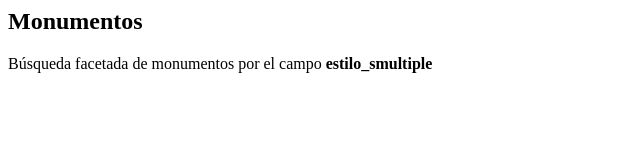
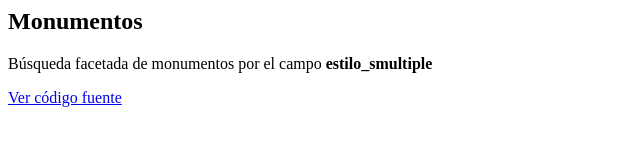
Before and after one commit to zaragoza-sedeelectronica/zaragoza-sedeelectronica.github.io, a plain HTML site: page solr/ejemplos/monumentos.html in a window 1280 px wide. Shown: the whole page, without its empty margins (0-640 px from the left). Drawn offline with Linux system fonts and the light colour scheme.

Commit message:
Update monumentos.html

```diff
--- a/solr/ejemplos/monumentos.html
+++ b/solr/ejemplos/monumentos.html
@@ -19,6 +19,7 @@
     <h2>Monumentos</h2>
     <p>B&uacute;squeda facetada de monumentos por el campo <strong>estilo_smultiple</strong>
     </p>
+    <p><a href="https://github.com/zaragoza-sedeelectronica/zaragoza-sedeelectronica.github.io/blob/master/solr/ejemplos/monumentos.html">Ver código fuente</a></p>
     <div id="resultados">
         <ul></ul>
     </div>
```
